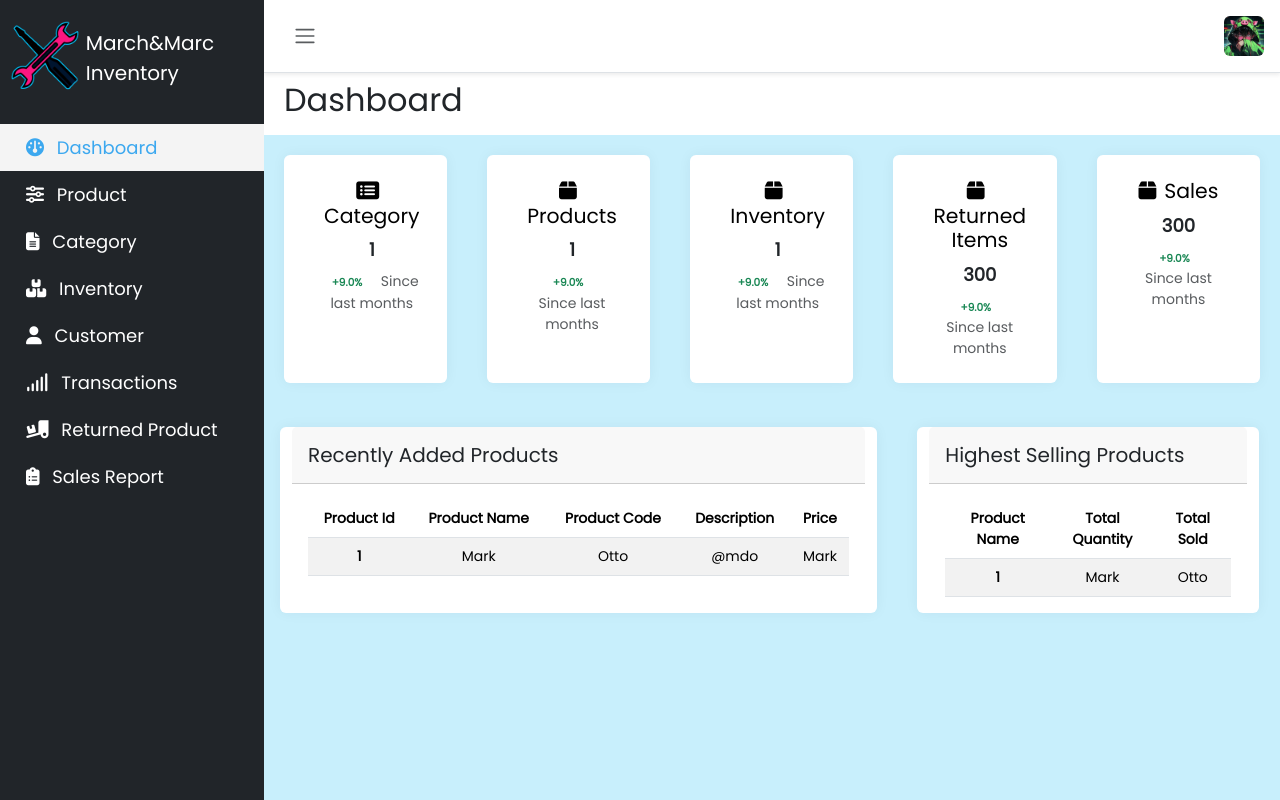
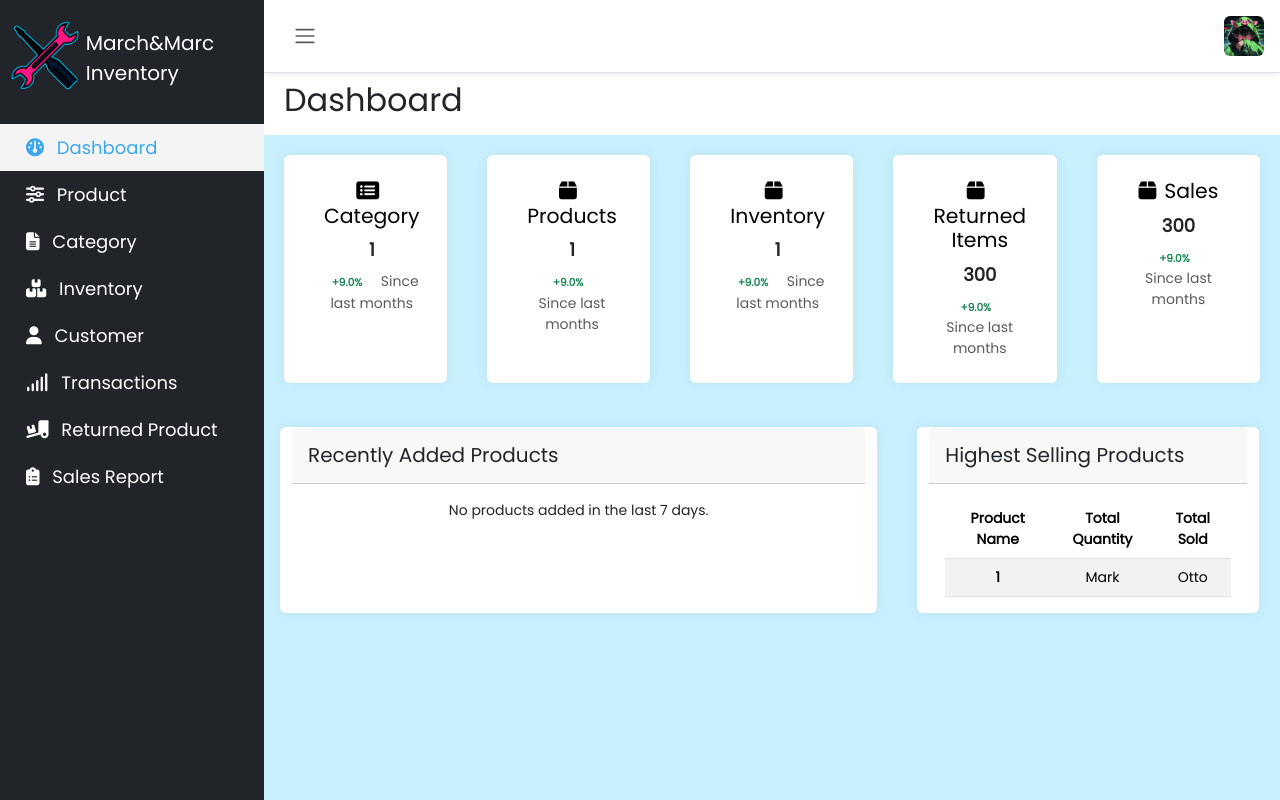
Before and after one commit to Zekechan11/InventoryMARCH, a PHP site: page / in a window 1280 px wide. Run offline with PHP 8.4, Linux system fonts and the light colour scheme; data comes from the database, SQL or seed files in the repository; some libraries are stand-ins or nearby versions.

Commit message:
Add: Recently Added Products

```diff
--- a/index.php
+++ b/index.php
@@ -132,6 +132,16 @@ require_once('dbconfig.php');
             <div class="card-body text-center" style="max-height: 300px; overflow-y: scroll;">
                 <table class="table mb-0 table-striped table-lg">
                     <thead>
+                    <?php
+                        $recentlyAddedQuery = "SELECT * FROM products_table WHERE date_added >= DATE_SUB(CURRENT_DATE(), INTERVAL 7 DAY)";
+                        $recentlyAddedResult = $conn->query($recentlyAddedQuery);
+                        $recentlyAddedProducts = $recentlyAddedResult->fetchAll(PDO::FETCH_ASSOC);
+
+                        if (empty($recentlyAddedProducts)) {
+                            echo "No products added in the last 7 days.\n";
+                        } else {
+                            foreach ($recentlyAddedProducts as $product) {
+                        ?>
                         <tr>
                             <th scope="col">Product Id</th>
                             <th scope="col">Product Name</th>
@@ -143,11 +153,15 @@ require_once('dbconfig.php');
                     <tbody>
                         <tr>
                             <th scope="row">1</th>
-                            <td>Mark</td>
-                            <td>Otto</td>
-                            <td>@mdo</td>
-                            <td>Mark</td>
+                            <td><?=$product['product_id']?></td>
+                            <td><?=$product['product_name']?></td>
+                            <td><?=$product['quantity']?></td>
+                            <td><?=$product['price']?></td>
                         </tr>
+                        <?php
+                        }
+                        }
+                        ?>
                     </tbody>
                 </table>
             </div>
```
